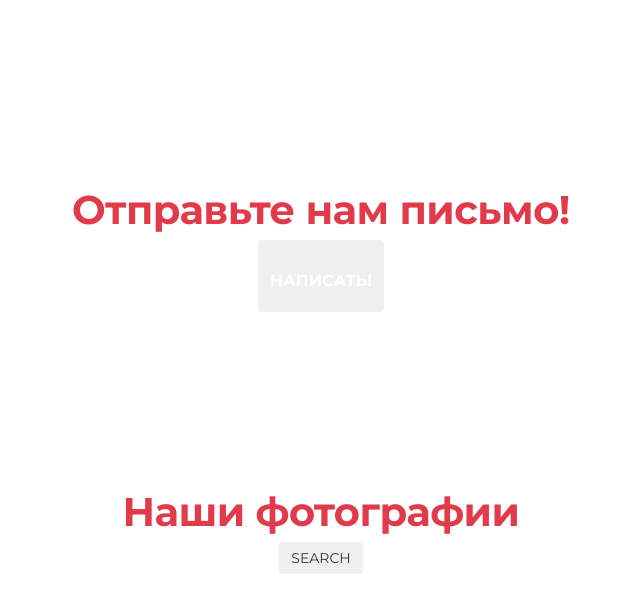
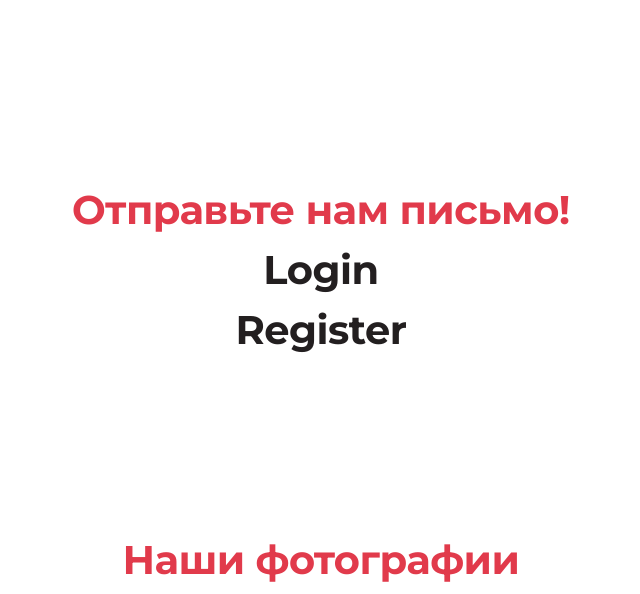
Before and after one commit to hawkmarita/laravel_marita, a Laravel app: page / in a window 1280 px wide. Shown: the part 3022-3616 px from the top of the page, without its empty margins (319-959 px from the left). Run offline with Laravel 8, Linux system fonts and the light colour scheme; some libraries are stand-ins or nearby versions.

Commit message:
#9 Разделение для админа и зарег. пользователей

```diff
--- a/resources/views/stwelcome.blade.php
+++ b/resources/views/stwelcome.blade.php
@@ -164,12 +164,19 @@
 	    </div>
     </section>
 
-	  <section id="mails">
+    <section id="mails">
       <div class="pad-lg">
       <div class="text-center">
-        <h2 class="red">Отправьте нам письмо!</h2>
+      <h2 class="red">Отправьте нам письмо!</h2>
+    @if (Route::has('login'))
+      @auth
         <button class="btn"><h3 class="white"><a href="/form">Написать!</a></h3></button>
-      </div>
+      @else
+        <p><a href="{{ route('login') }}"><h2 class="black">Login</h2></a></p>
+        <p><a href="{{ route('register') }}"><h2 class="black">Register</h2></a></p>
+       @endauth
+    @endif
+	    </div>
       </div>
     </section>
 
@@ -182,11 +189,13 @@
       </div>
     </section>
 
+    @if (Route::has('admin'))
     <section id="search">
       <div class="text-center">
         <button class="btn"><a href="/search">Search</a></button>
       </div>
     </section>
+    @endif
 
     <section id="location">
 	    <div class="text-center">
```
